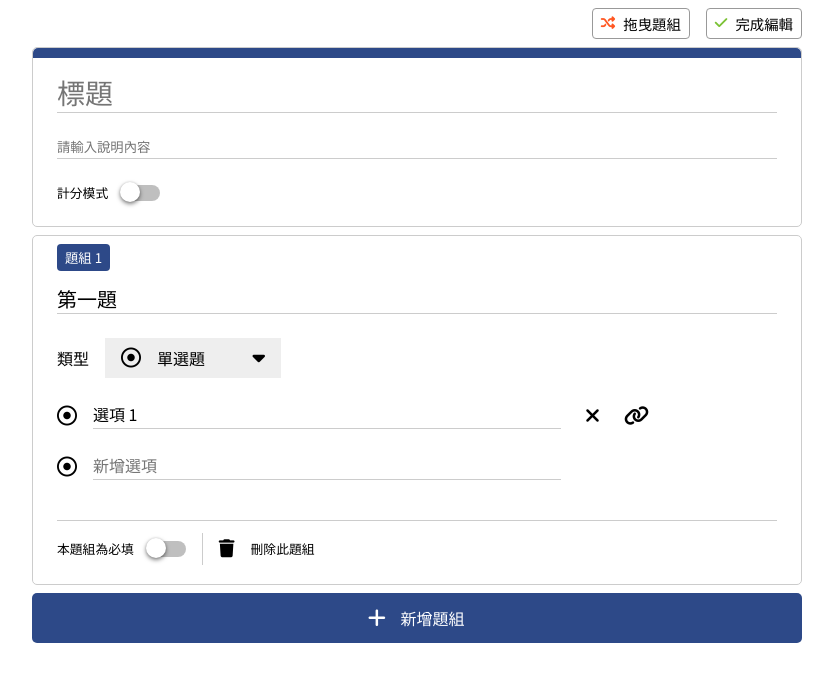
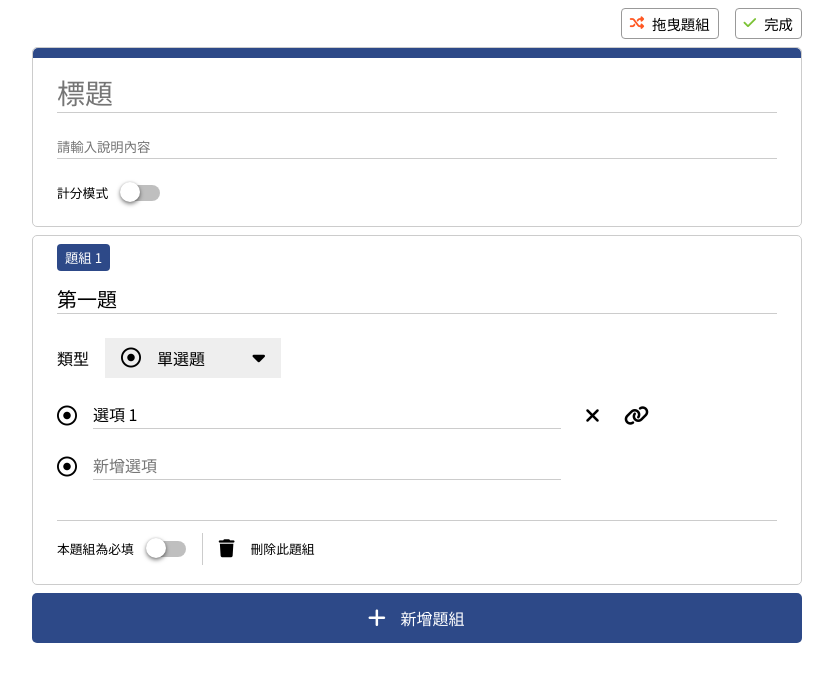
Before and after one commit to jun94825/jun-form, a website built with webpack: page index.html in a window 1280 px wide. Shown: the whole page, without its empty margins (223-1056 px from the left). Built offline with nearby package versions, Linux system fonts and the light colour scheme; a web font is replaced by a local one.

Commit message:
調整版面樣式

```diff
--- a/scripts/create-form/createForm.js
+++ b/scripts/create-form/createForm.js
@@ -26,7 +26,7 @@ export default Vue.component('CreateForm', {
           </div>
           <div class="confirm">
             <i class="fas fa-check"></i>
-            <p>完成編輯</p>
+            <p>完成</p>
           </div>
         </div>
 
--- a/scss/create-form/_createForm.scss
+++ b/scss/create-form/_createForm.scss
@@ -14,7 +14,7 @@
 #main {
   @include s(100%, auto);
   @include f-a-j(center, unset);
-  min-height: 100vh;
+  // min-height: 100vh;
   flex-direction: column;
   // background-color: rgba($color: $bg-color, $alpha: 0.75);
 
@@ -67,7 +67,7 @@
     @include f-a-j(center, center);
     color: $white;
     cursor: pointer;
-    margin-bottom: 5rem;
+    // margin-bottom: 5rem;
     border-radius: $radius;
     background-color: $primary;
 
```
Also changed, not shown: css/style.css, 1 other file.
